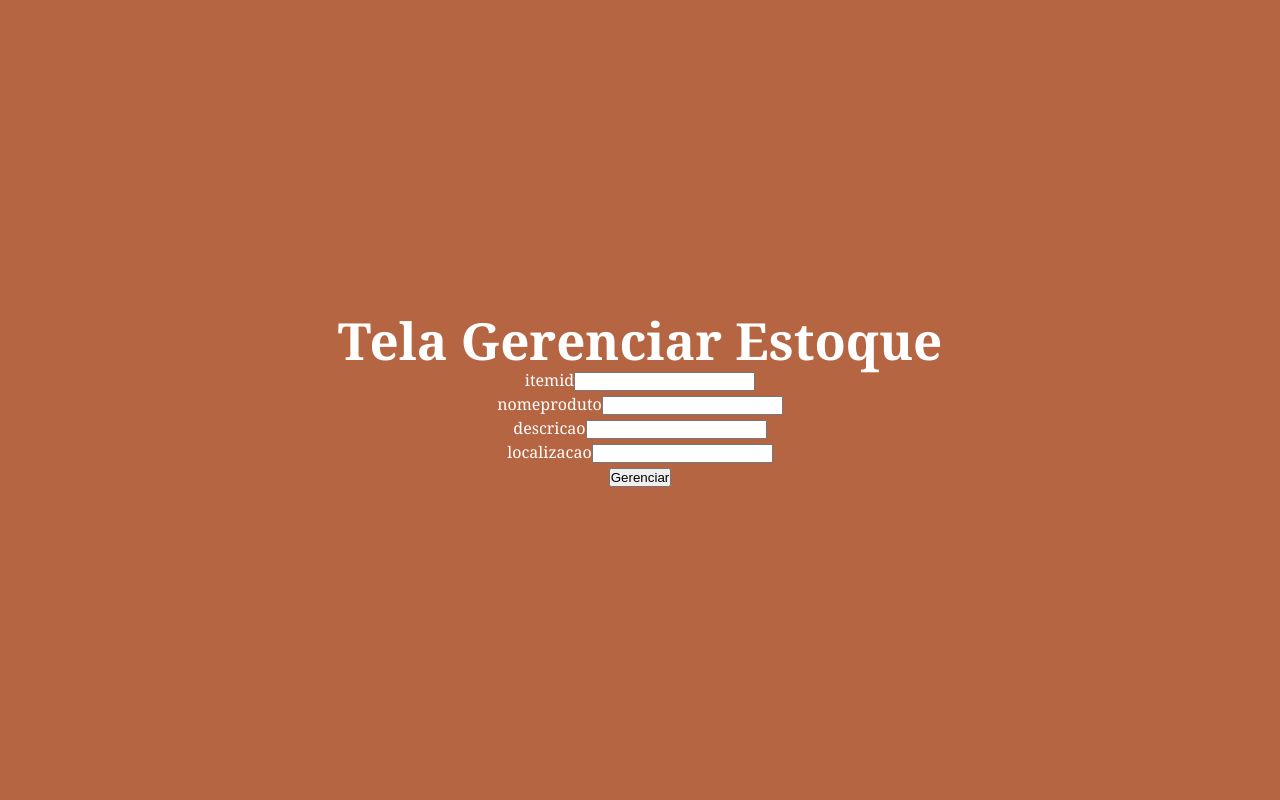
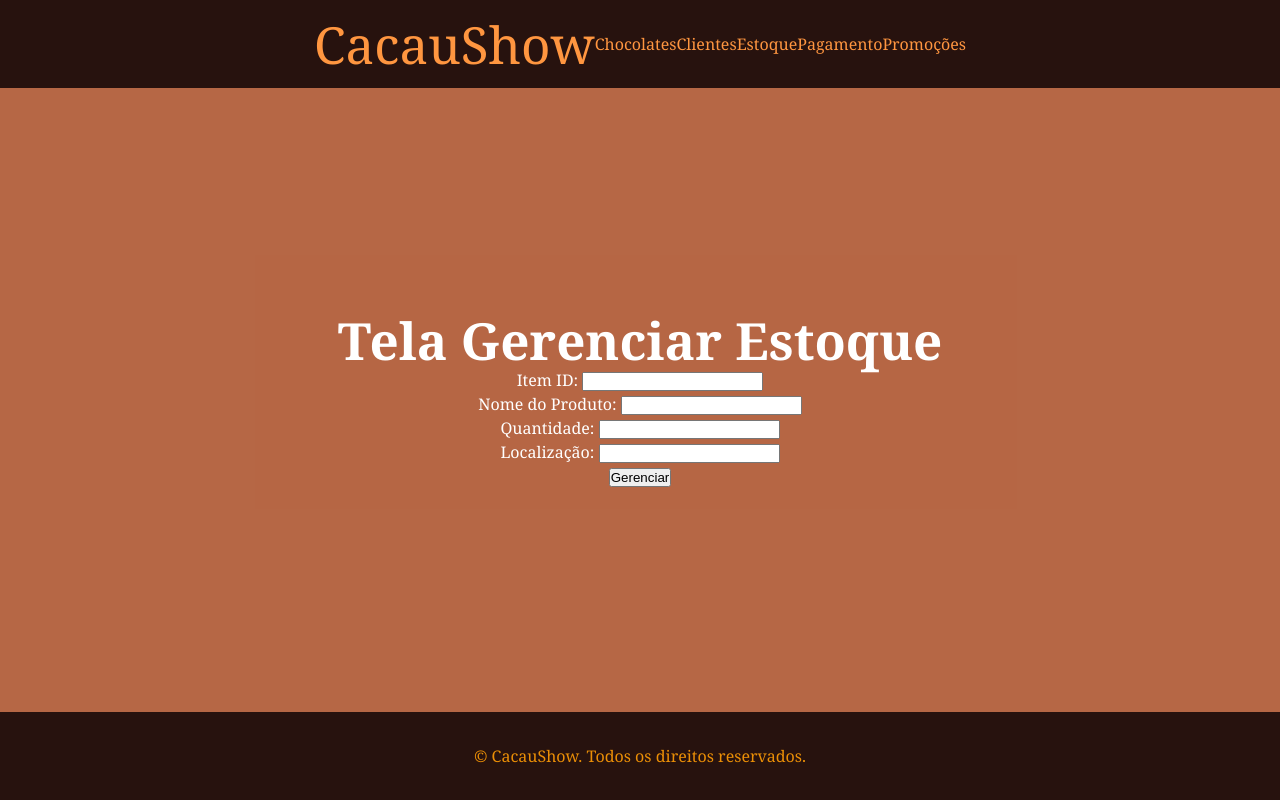
Before and after one commit to annawlyzz/1022b-cacaushow-trabalho-front-end, a React (Vite) app: page /gestao-estoque in a window 1280 px wide. Built offline with nearby package versions, Linux system fonts and the light colour scheme.

Commit message:
Atualização 02/11

```diff
--- a/src/App.css
+++ b/src/App.css
@@ -5,7 +5,7 @@
 }
 
 body {
-  background-color: #aa4d25dc;
+  background-color: #aa4d25da;
   font-family: Georgia, 'Times New Roman', Times, serif;
 }
 
--- a/src/componentes/cadastrochocolate/CadastroChocolate.tsx
+++ b/src/componentes/cadastrochocolate/CadastroChocolate.tsx
@@ -19,7 +19,7 @@
             preco: preco,
             imagem: imagem
         }
-        fetch("http://localhost:8000/chocolate",{
+        fetch("http://localhost:8000/chocolates",{
             method: "POST",
             headers: {
                 "Content-Type": "application/json"
@@ -56,23 +56,23 @@
             <h1>Tela Cadastro Chocolates</h1>
             <form onSubmit={handleForm}>
                 <div>
-                    <label htmlFor="id">id</label>
+                    <label htmlFor="id">ID: </label>
                     <input type="text" name="id" onChange={handleId} />
                 </div>
                 <div>
-                    <label htmlFor="nome">nome</label>
+                    <label htmlFor="nome">Nome: </label>
                     <input type="text" name="nome" onChange={handleNome} />
                 </div>
                 <div>
-                    <label htmlFor="descricao">descricao</label>
+                    <label htmlFor="descricao">Descrição: </label>
                     <input type="text" name="descricao" onChange={handleDescricao} />
                 </div>
                 <div>
-                    <label htmlFor="preco">preço</label>
+                    <label htmlFor="preco">Preço: </label>
                     <input type="text" name="preco" onChange={handlePreco} />
                 </div>
                 <div>
-                    <label htmlFor="imagem">imagem</label>
+                    <label htmlFor="imagem">Imagem: </label>
                     <input type="text" name="imagem" onChange={handleImagem}/>
                 </div>
                 <div>
--- a/src/componentes/cadastrocliente/CadastroCliente.tsx
+++ b/src/componentes/cadastrocliente/CadastroCliente.tsx
@@ -46,15 +46,15 @@
         <h1>Tela Cadastro Cliente</h1>
         <form onSubmit={handleForm}>
             <div>
-                <label htmlFor="clienteid">clienteid</label>
+                <label htmlFor="clienteid">Cliente ID: </label>
                 <input type="text" name="clienteId" onChange={handleClienteId}/>
             </div>
             <div>
-                <label htmlFor="nome">nome</label>
+                <label htmlFor="nome">Nome do Cliente: </label>
                 <input type="text" name="nome" onChange={handleNome}/>
             </div>
             <div>
-                <label htmlFor="cpf">cpf</label>
+                <label htmlFor="cpf">CPF: </label>
                 <input type="text" name="cpf" onChange={handleCPF}/>
             </div>
             <div>
--- a/src/componentes/cadastropagamento/CadastroPagamento.tsx
+++ b/src/componentes/cadastropagamento/CadastroPagamento.tsx
@@ -50,19 +50,19 @@
             <h1>Tela Cadastro Pagamento</h1>
             <form onSubmit={handleForm}>
                 <div>
-                    <label htmlFor="idpagamento">idpagamento</label>
+                    <label htmlFor="idpagamento">ID Pagamento: </label>
                     <input type="text" name="Idpagamento" onChange={handleIdpagamento} />
                 </div>
                 <div>
-                    <label htmlFor="formapag">formapag</label>
+                    <label htmlFor="formapag">Forma de Pagamento: </label>
                     <input type="text" name="formapag" onChange={handleFormapag} />
                 </div>
                 <div>
-                    <label htmlFor="descricao">descricao</label>
+                    <label htmlFor="descricao">Descrição: </label>
                     <input type="text" name="descricao" onChange={handleDescricao} />
                 </div>
                 <div>
-                <label htmlFor="valor">valor</label>
+                <label htmlFor="valor">Valor: </label>
                 <input type="text" name="valor" onChange={handleValor} />
                 </div>
                 <div>
--- a/src/componentes/criacaopromocoes/CriacaoPromocoes.tsx
+++ b/src/componentes/criacaopromocoes/CriacaoPromocoes.tsx
@@ -11,7 +11,7 @@
 
     function handleForm(event:FormEvent){
         event.preventDefault();
-        console.log("Criação de Promoções");
+        console.log("Criacao de Promoções");
         const promocoes = {
             idPromocao: idPromocao,
             titulo: titulo,
@@ -56,23 +56,23 @@
         <h1>Tela de Promoções</h1>
         <form onSubmit={handleForm}>
             <div>
-                <label htmlFor="itemid">itemid</label>
+                <label htmlFor="itemid">Item ID: </label>
                 <input type="text" name="Itemid" onChange={handleIdpromocao}/>
             </div>
             <div>
-                <label htmlFor="nomeproduto">nomeproduto</label>
+                <label htmlFor="nomeproduto">Nome Produto: </label>
                 <input type="text" name="nomeproduto" onChange={handleTitulo}/>
             </div>
             <div>
-                <label htmlFor="descricao">descricao</label>
+                <label htmlFor="descricao">Descrição: </label>
                 <input type="text" name="descricao" onChange={handleDescricao}/>
             </div>
             <div>
-                <label htmlFor="valiade">validade</label>
+                <label htmlFor="valiade">Validade: </label>
                 <input type="text" name="validade" onChange={handleValidade}/>
             </div>
             <div>
-                <label htmlFor="cupom">cupom</label>
+                <label htmlFor="cupom">Cupom: </label>
                 <input type="text" name="cupom" onChange={handleCupom}/>
                 </div>
                 <div>
--- a/src/componentes/gestaoestoque/GestaoEstoque.tsx
+++ b/src/componentes/gestaoestoque/GestaoEstoque.tsx
@@ -51,19 +51,19 @@
         <h1>Tela Gerenciar Estoque</h1>
         <form onSubmit={handleForm}>
             <div>
-                <label htmlFor="itemid">itemid</label>
+                <label htmlFor="itemid">Item ID: </label>
                 <input type="text" name="Itemid" onChange={handleItemid}/>
             </div>
             <div>
-                <label htmlFor="nomeproduto">nomeproduto</label>
+                <label htmlFor="nomeproduto">Nome do Produto: </label>
                 <input type="text" name="id" onChange={handleNomeProduto}/>
             </div>
             <div>
-                <label htmlFor="quantidade">descricao</label>
+                <label htmlFor="quantidade">Quantidade: </label>
                 <input type="text" name="quantidade" onChange={handleQuantidade}/>
             </div>
             <div>
-                <label htmlFor="localizacao">localizacao</label>
+                <label htmlFor="localizacao">Localização: </label>
                 <input type="text" name="localizacao" onChange={handleLocalizacao}/>
                 </div>
                 <div>
--- a/src/componentes/header.tsx
+++ b/src/componentes/header.tsx
@@ -4,7 +4,9 @@
     return (
         <>
             <header>
-                <h1>CacauShow</h1>
+                <h1>
+                    <Link to="/">CacauShow</Link>
+                    </h1>
                 <nav>
                     <ul>
                         <Link to={"/cadastro-chocolate"}>Chocolates</Link>
```
Also changed, not shown: src/main.tsx (+5 -5 lines).
